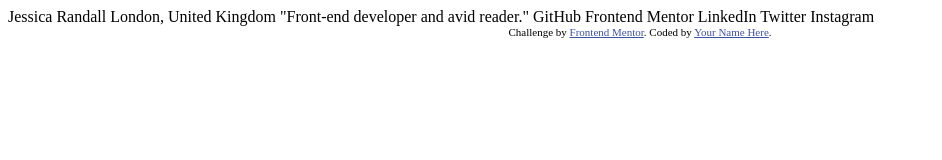
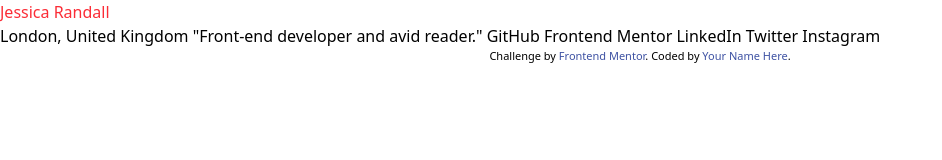
Before and after one commit to BenzzoKrugger/social-links-profile, a website: page index.html in a window 1280 px wide. Shown: the whole page, without its empty margins (0-942 px from the left). Drawn offline with Linux system fonts and the light colour scheme.

Commit message:
add tailwindcss

```diff
--- a/index.html
+++ b/index.html
@@ -5,6 +5,7 @@
   <meta name="viewport" content="width=device-width, initial-scale=1.0"> <!-- displays site properly based on user's device -->
 
   <link rel="icon" type="image/png" sizes="32x32" href="./assets/images/favicon-32x32.png">
+  <link rel="stylesheet" href="styles/output.css">
 
   <title>Frontend Mentor | Social links profile</title>
 
@@ -16,7 +17,7 @@
 </head>
 <body>
 
-  Jessica Randall
+  <h1 class="text-red-500">Jessica Randall</h1>
   London, United Kingdom
   "Front-end developer and avid reader."
 
--- /dev/null
+++ b/package.json
@@ -0,0 +1,6 @@
+{
+  "dependencies": {
+    "@tailwindcss/cli": "^4.2.4",
+    "tailwindcss": "^4.2.4"
+  }
+}
--- /dev/null
+++ b/styles/input.css
@@ -0,0 +1 @@
+@import "tailwindcss";
```
Also changed, not shown: styles/output.css (added), 1 other file.
